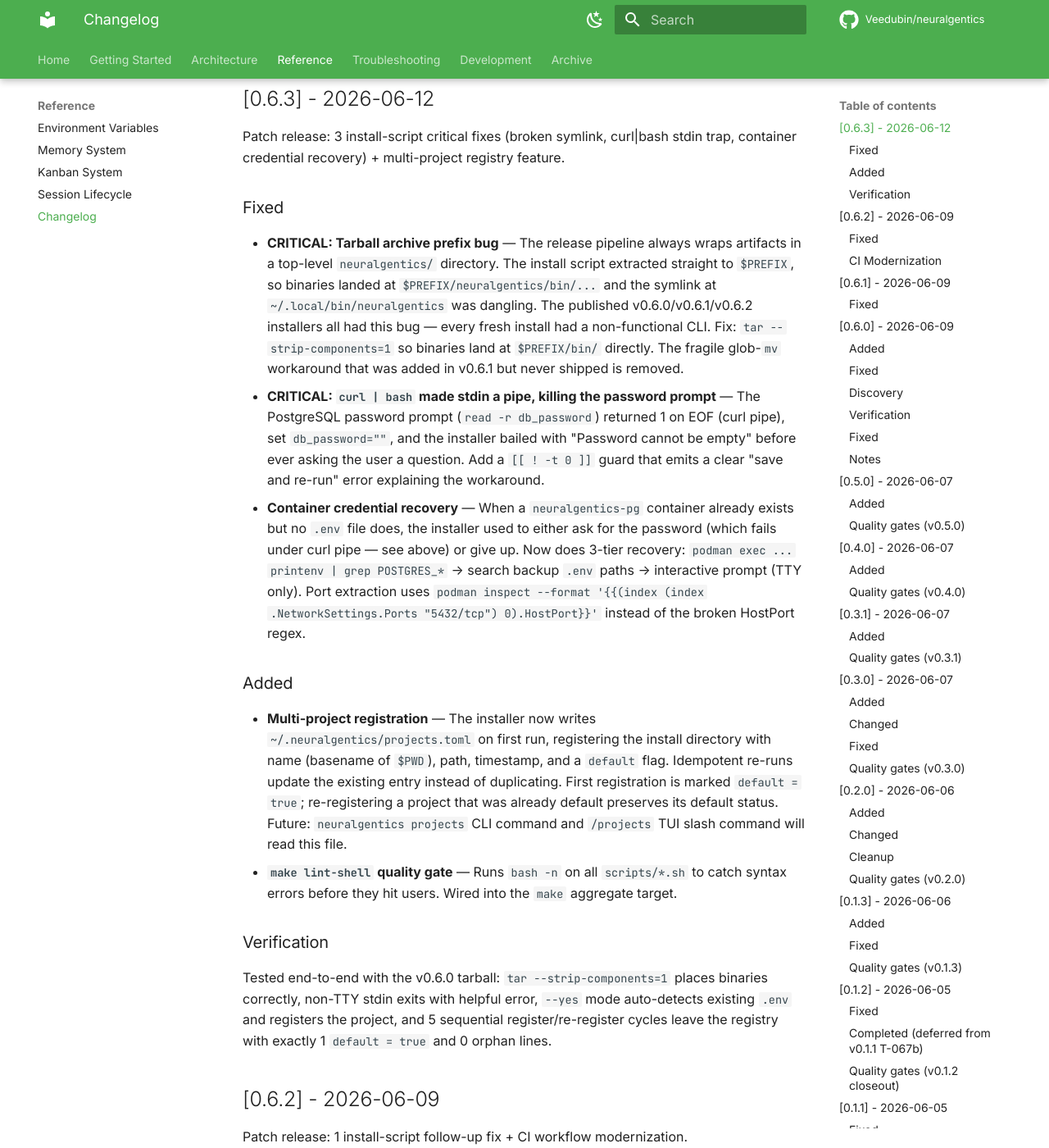
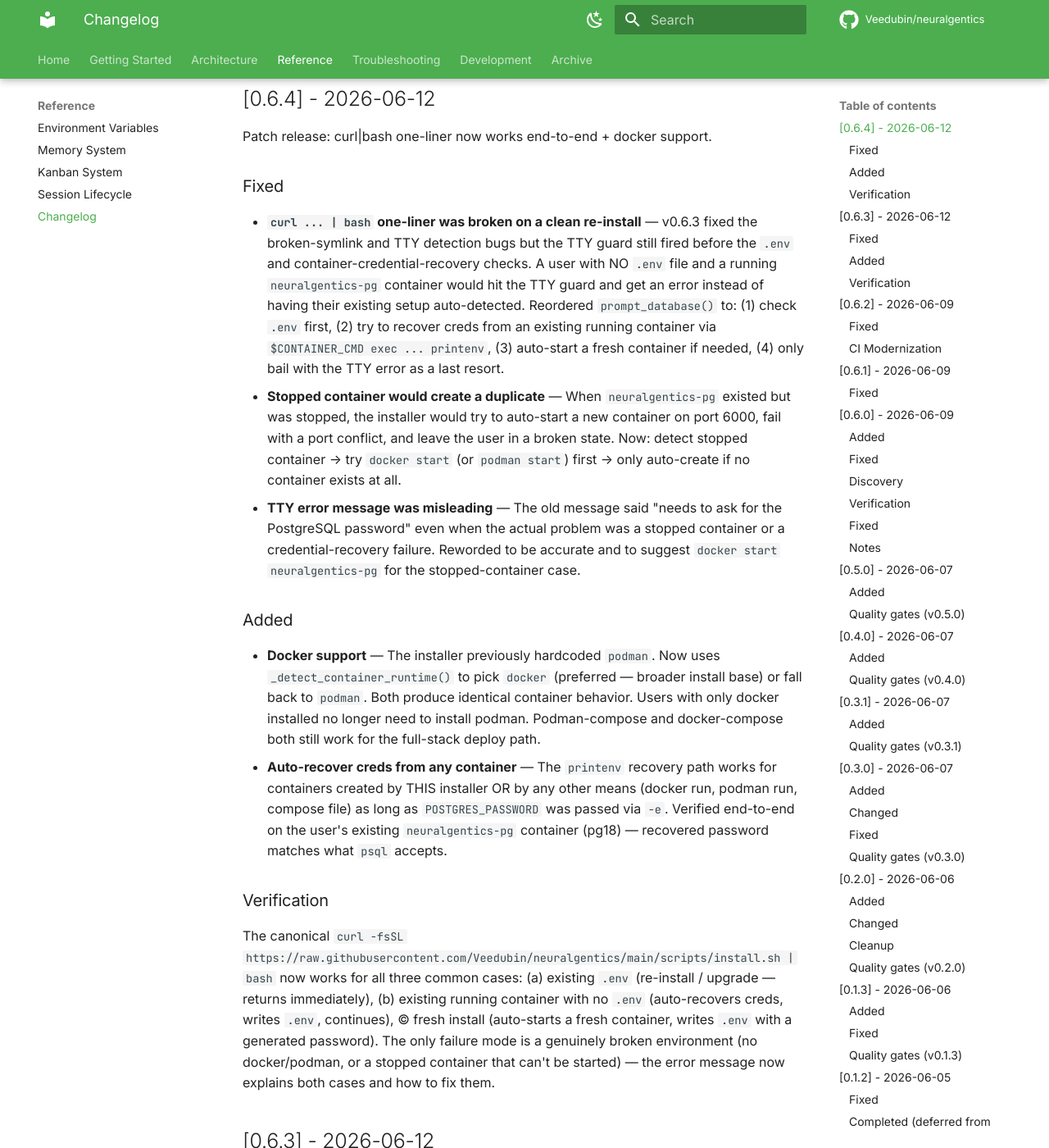
Before and after one commit to Veedubin/neuralgentics, an MkDocs documentation site: the page built from docs/changelog.md, in a window 1280 px wide and 1400 px high, scrolled down 257 px. Shown: the whole window at 82% size. Built offline with MkDocs 1.6.1 and Material for MkDocs 9.7.7, drawn with Linux system fonts in a browser that asks for light colours; comment, search, counter and statistics services are not loaded.

Commit message:
fix(install): curl|bash works end-to-end + docker support
Replaces the v0.6.3 path that bailed under non-TTY with a 4-step
tiered resolution:

1. .env check (moved before TTY guard) — re-runs return immediately
2. Existing container? Auto-recover creds via $CONTAINER_CMD exec
   printenv (works for installer-created or user-created containers)
3. No container? Auto-start a fresh one (same as --yes behavior)
4. Only as a last resort: TTY error with clear remediation

The TTY guard's error message is updated to:
- Match the actual failure mode (not just 'needs password')
- Suggest 'docker start neuralgentics-pg' for the stopped-container case
- List both runtime options for users on either

Also adds _detect_container_runtime(): prefer docker (broader
install base + GH Actions default), fall back to podman. All
container calls in _start_fresh_db and _recover_container_creds
now use $CONTAINER_CMD so the same code path works for either.

Stopped-container handling: when 'neuralgentics-pg' exists but
.State.Running is false, try 'docker start' (or 'podman start')
before auto-creating. Avoids the v0.6.3 port 6000 conflict that
would create a duplicate container.

Verified end-to-end:
- curl|bash with existing .env: returns immediately, banner shown
- curl|bash with running container + no .env: auto-recovers
  POSTGRES_PASSWORD, writes .env, continues install
- curl|bash with no container + no .env: --yes auto-starts fresh
- curl|bash with no container runtime: clear 'install docker or
  podman' error
- Stopped container: 'docker start' tried before auto-create

Refs: T-DB-NONTTY

```diff
--- a/docs/changelog.md
+++ b/docs/changelog.md
@@ -4,6 +4,25 @@ All notable changes to this project will be documented in this file.
 
 The format is based on [Keep a Changelog](https://keepachangelog.com/en/1.0.0/),
 and this project adheres to [Semantic Versioning](https://semver.org/spec/v2.0.0.html).
+
+## [0.6.4] - 2026-06-12
+
+Patch release: curl|bash one-liner now works end-to-end + docker support.
+
+### Fixed
+
+- **`curl ... | bash` one-liner was broken on a clean re-install** — v0.6.3 fixed the broken-symlink and TTY detection bugs but the TTY guard still fired before the `.env` and container-credential-recovery checks. A user with NO `.env` file and a running `neuralgentics-pg` container would hit the TTY guard and get an error instead of having their existing setup auto-detected. Reordered `prompt_database()` to: (1) check `.env` first, (2) try to recover creds from an existing running container via `$CONTAINER_CMD exec ... printenv`, (3) auto-start a fresh container if needed, (4) only bail with the TTY error as a last resort.
+- **Stopped container would create a duplicate** — When `neuralgentics-pg` existed but was stopped, the installer would try to auto-start a new container on port 6000, fail with a port conflict, and leave the user in a broken state. Now: detect stopped container → try `docker start` (or `podman start`) first → only auto-create if no container exists at all.
+- **TTY error message was misleading** — The old message said "needs to ask for the PostgreSQL password" even when the actual problem was a stopped container or a credential-recovery failure. Reworded to be accurate and to suggest `docker start neuralgentics-pg` for the stopped-container case.
+
+### Added
+
+- **Docker support** — The installer previously hardcoded `podman`. Now uses `_detect_container_runtime()` to pick `docker` (preferred — broader install base) or fall back to `podman`. Both produce identical container behavior. Users with only docker installed no longer need to install podman. Podman-compose and docker-compose both still work for the full-stack deploy path.
+- **Auto-recover creds from any container** — The `printenv` recovery path works for containers created by THIS installer OR by any other means (docker run, podman run, compose file) as long as `POSTGRES_PASSWORD` was passed via `-e`. Verified end-to-end on the user's existing `neuralgentics-pg` container (pg18) — recovered password matches what `psql` accepts.
+
+### Verification
+
+The canonical `curl -fsSL https://raw.githubusercontent.com/Veedubin/neuralgentics/main/scripts/install.sh | bash` now works for all three common cases: (a) existing `.env` (re-install / upgrade — returns immediately), (b) existing running container with no `.env` (auto-recovers creds, writes `.env`, continues), (c) fresh install (auto-starts a fresh container, writes `.env` with a generated password). The only failure mode is a genuinely broken environment (no docker/podman, or a stopped container that can't be started) — the error message now explains both cases and how to fix them.
 
 ## [0.6.3] - 2026-06-12
 
--- a/docs/getting-started/quickstart.md
+++ b/docs/getting-started/quickstart.md
@@ -46,7 +46,7 @@ Once inside the TUI, try a simple orchestrator task:
 | Step | Action | Expected Result |
 | :--- | :--- | :--- |
 | 1 | `neuralgentics status` | All components (Backend, Broker, Memory) show `ONLINE` |
-| 2 | `neuralgentics --version` | Returns `v0.6.3` (or whatever you installed) |
+| 2 | `neuralgentics --version` | Returns `v0.6.4` (or whatever you installed) |
 | 3 | First Task | Task transitions from `triage` $\rightarrow$ `running` $\rightarrow$ `done` |
 
 If you encounter any issues, check the [Troubleshooting Guide](../troubleshooting.md).
--- a/package.json
+++ b/package.json
@@ -1,6 +1,6 @@
 {
   "name": "@neuralgentics/root",
-  "version": "0.6.3",
+  "version": "0.6.4",
   "description": "Neuralgentics — coding agent built on OpenCode",
   "private": true,
   "type": "module",
```
Also changed, not shown: README.md (+1 -1 lines), docs/index.md (+1 -1 lines), 2 other files.
